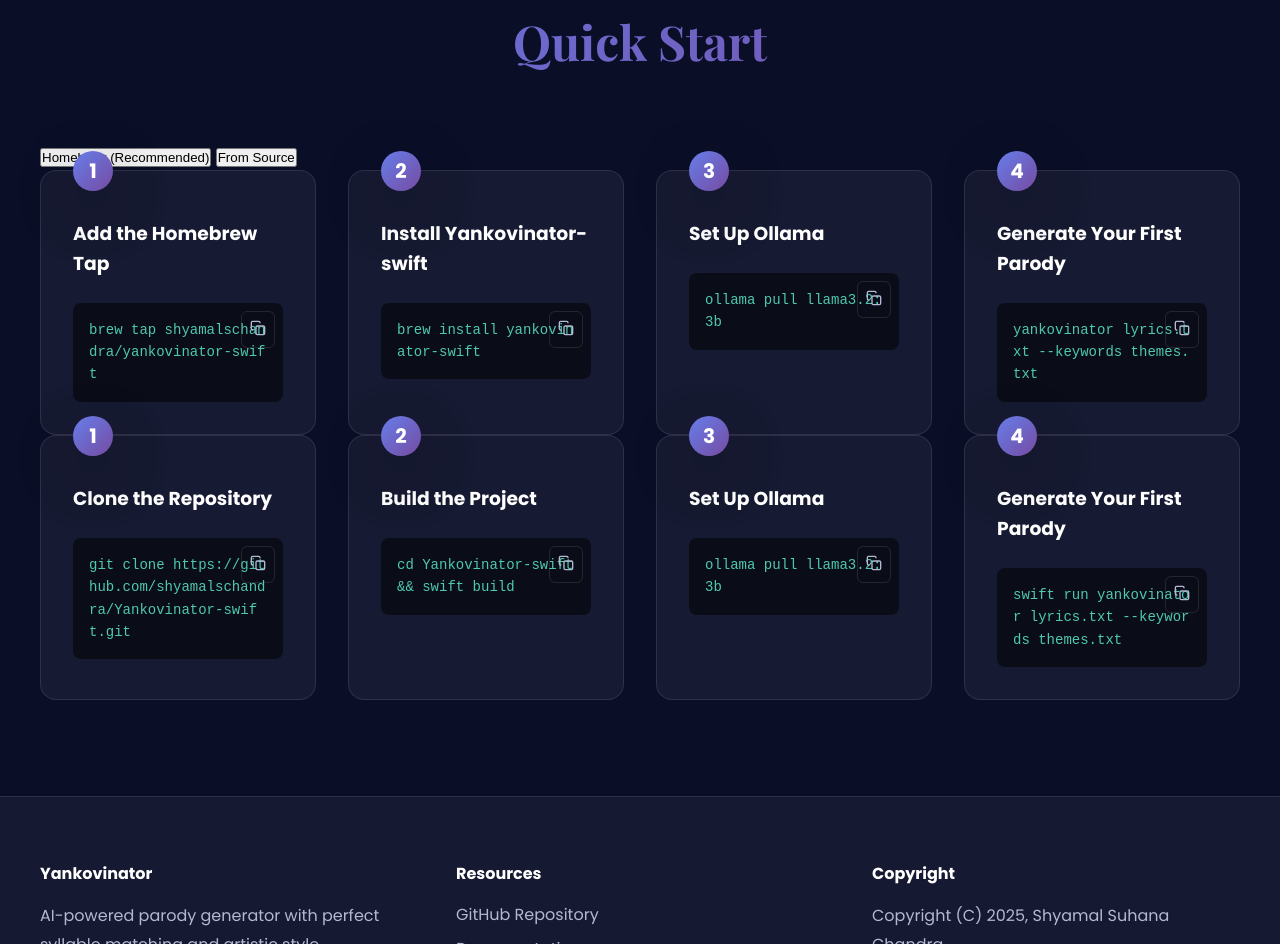
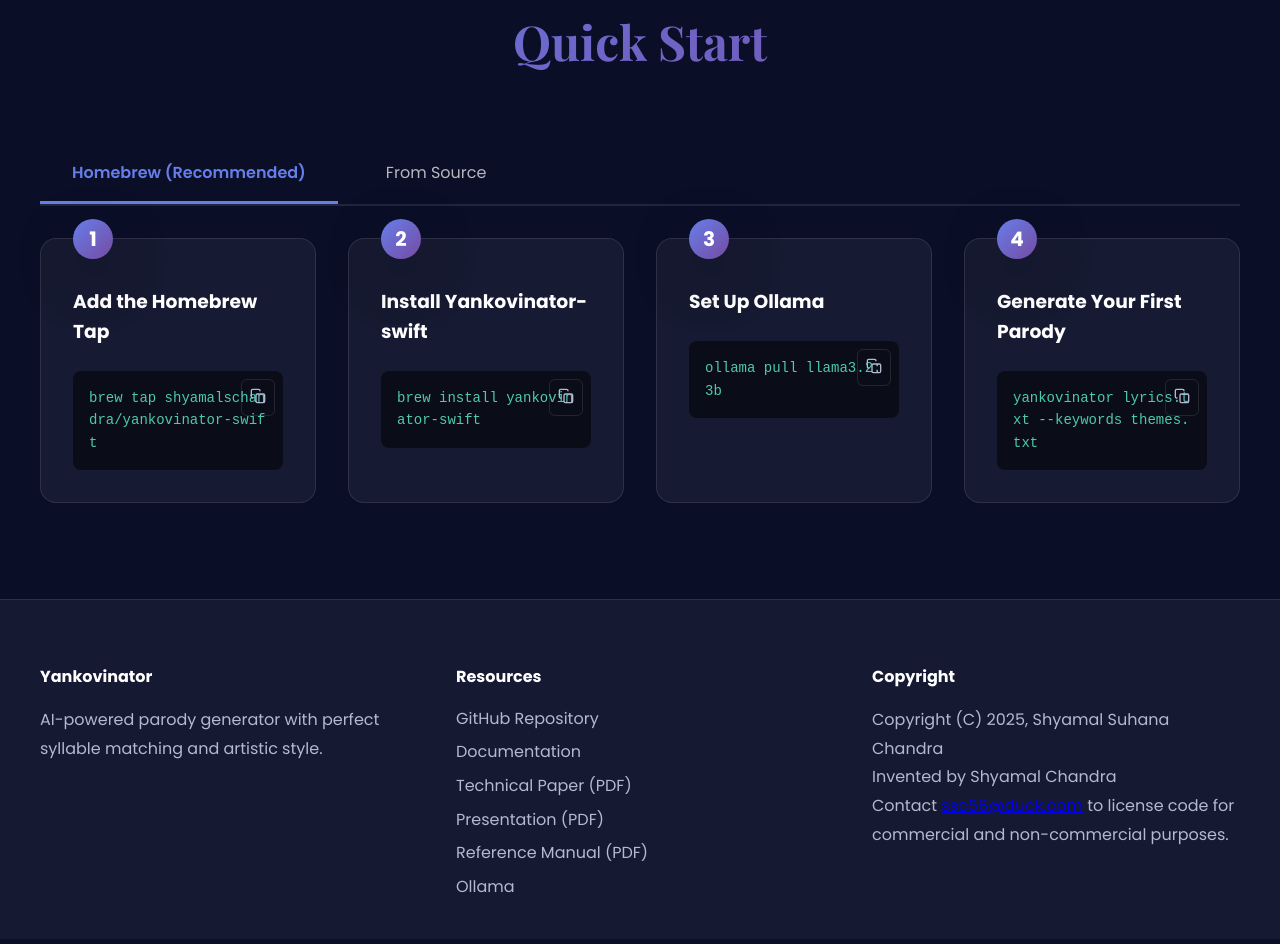
Before and after one commit to shyamalschandra/Yankovinator-swift, a website: page docs/index.html in a window 1280 px wide. Shown: the part 4400-5344 px from the top of the page. Drawn offline with nearby package versions, Linux system fonts and the light colour scheme; animation ran at ten frames a second.

Commit message:
Add tab styling for installation methods in HTML documentation

```diff
--- a/docs/script.js
+++ b/docs/script.js
@@ -192,6 +192,23 @@
             });
         }
         this.initNavbarScroll();
+        this.initInstallTabs();
+    }
+    initInstallTabs() {
+        const tabButtons = document.querySelectorAll('.tab-btn');
+        const tabContents = document.querySelectorAll('.tab-content');
+        tabButtons.forEach(button => {
+            button.addEventListener('click', () => {
+                const targetTab = button.getAttribute('data-tab');
+                tabButtons.forEach(btn => btn.classList.remove('active'));
+                tabContents.forEach(content => content.classList.remove('active'));
+                button.classList.add('active');
+                const targetContent = document.getElementById(`${targetTab}-tab`);
+                if (targetContent) {
+                    targetContent.classList.add('active');
+                }
+            });
+        });
     }
     initNavbarScroll() {
         const navbar = document.querySelector('.navbar');
--- a/docs/styles.css
+++ b/docs/styles.css
@@ -889,6 +889,62 @@
     100% { left: 100%; }
 }
 
+/* Tab styles for installation methods */
+.install-tabs {
+    margin-top: 2rem;
+}
+
+.tab-buttons {
+    display: flex;
+    gap: 1rem;
+    margin-bottom: 2rem;
+    border-bottom: 2px solid rgba(255, 255, 255, 0.1);
+}
+
+.tab-btn {
+    background: transparent;
+    border: none;
+    padding: 1rem 2rem;
+    color: rgba(255, 255, 255, 0.7);
+    font-size: 1rem;
+    font-weight: 500;
+    cursor: pointer;
+    border-bottom: 3px solid transparent;
+    transition: all 0.3s ease;
+    font-family: 'Poppins', sans-serif;
+}
+
+.tab-btn:hover {
+    color: #ffffff;
+    background: rgba(255, 255, 255, 0.05);
+}
+
+.tab-btn.active {
+    color: #667eea;
+    border-bottom-color: #667eea;
+    font-weight: 600;
+}
+
+.tab-content {
+    display: none;
+}
+
+.tab-content.active {
+    display: block;
+    animation: fadeIn 0.3s ease;
+}
+
+@keyframes fadeIn {
+    from {
+        opacity: 0;
+        transform: translateY(10px);
+    }
+    to {
+        opacity: 1;
+        transform: translateY(0);
+    }
+}
+
 /* Responsive Enhancements */
 @media (max-width: 768px) {
     .particle,
@@ -899,4 +955,14 @@
     .hero-visual {
         animation: none;
     }
+
+    .tab-buttons {
+        flex-direction: column;
+        gap: 0.5rem;
+    }
+
+    .tab-btn {
+        width: 100%;
+        text-align: left;
+    }
 }
```
